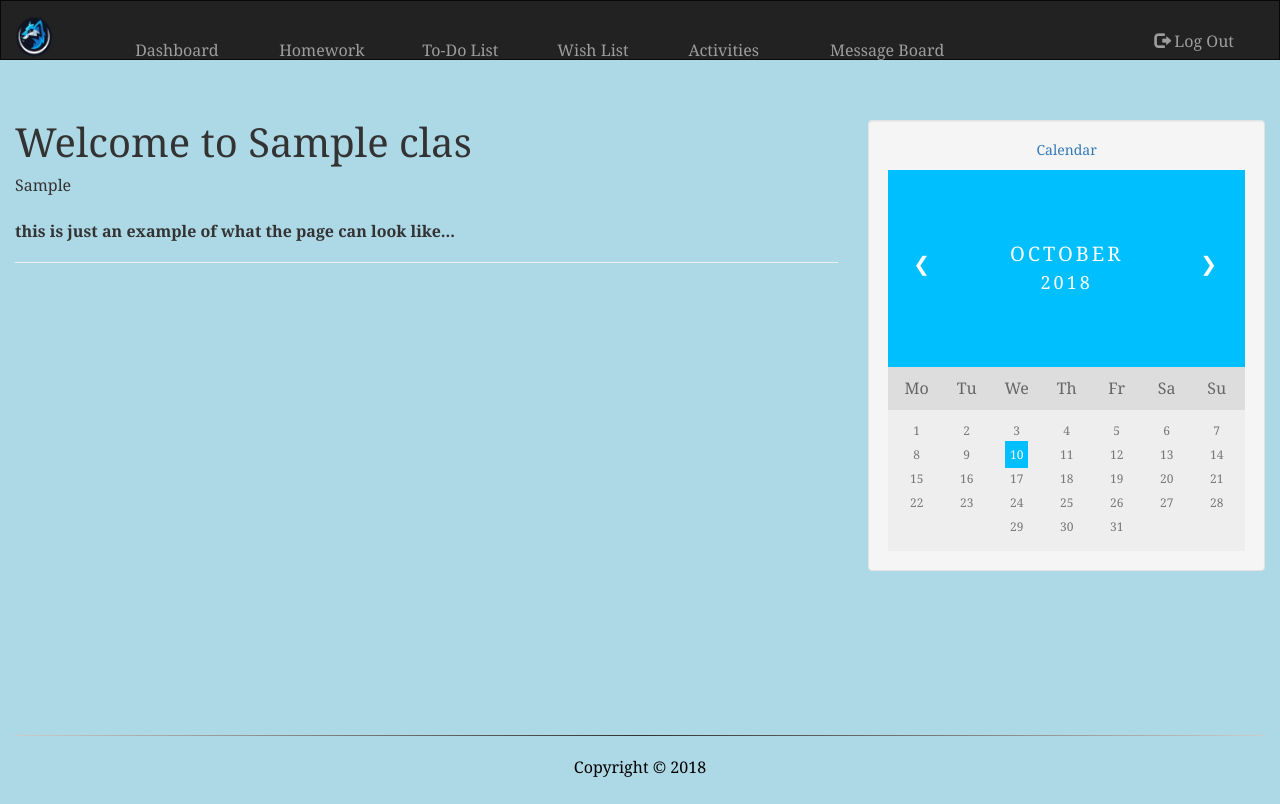
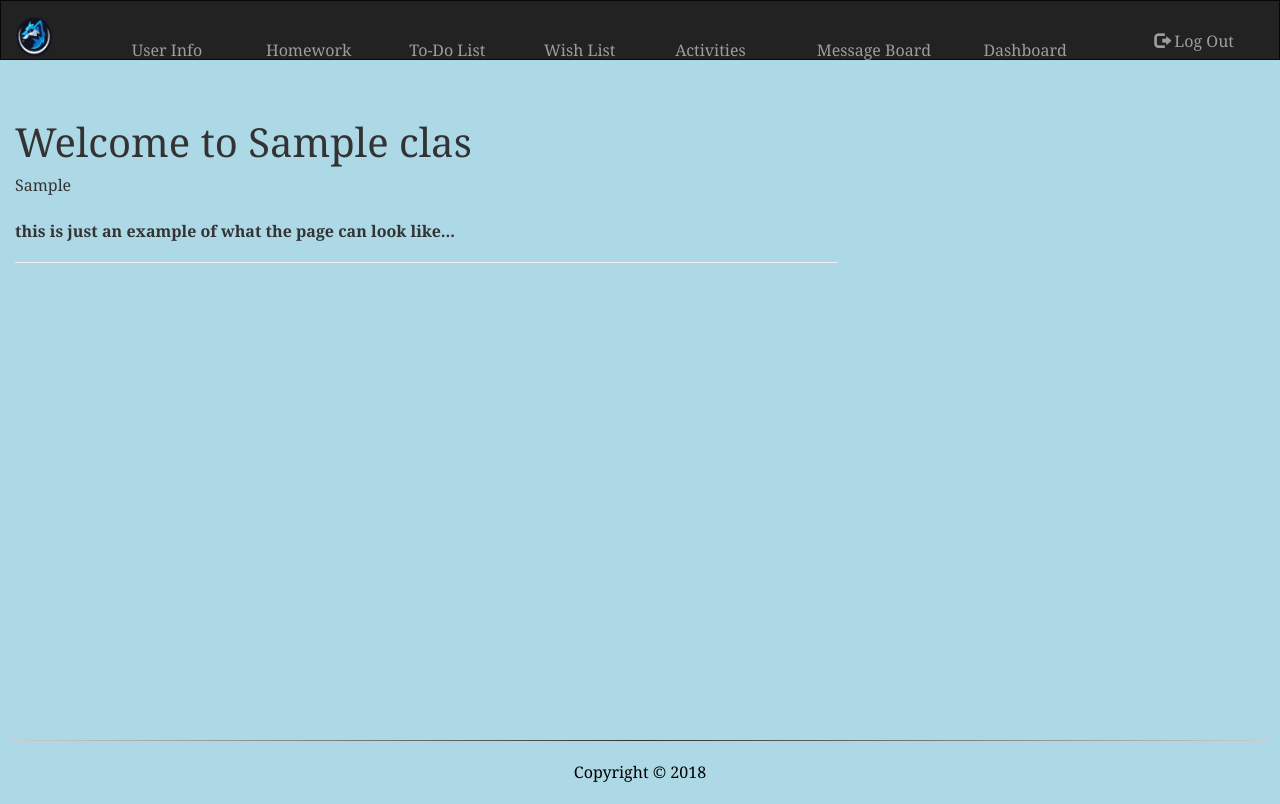
Before and after one commit to NorahJC/CS4720-Project, a PHP site: page /man_homepage.php in a window 1280 px wide. Run offline with PHP 8.4, Linux system fonts and the light colour scheme; the visitor is signed in with stand-in values (Sample User, id 1); tables that the repository leaves empty hold one stand-in row (values such as "Sample post").

```diff
--- a/logout.html
+++ b/logout.html
@@ -21,6 +21,6 @@
 		<h3 style = "text-align:center"> You have been successfully logged out! </h3>
 			<br>
 			<br>
-		<a href = "login.html"><p class = "login-page"><b> Return to Login Page</b></p></a>
+		<a href = "login.php"><p class = "login-page"><b> Return to Login Page</b></p></a>
 </body>
 </html>
--- a/man_dashboard.php
+++ b/man_dashboard.php
@@ -62,8 +62,8 @@
 
 			if($classList == -1){
 				$classList = array();
-				echo "<h4><b>You are not associated with any classes.</b></h4>";
-				echo "<a href='login.php'>Go back to Main Page</a>";
+				echo "<h4><b>You are not associated with any classes. Please contact an adminstrator</b></h4>";
+				echo "<a href='login.php'>Go back to Login Page</a>";
 			}
 
 			foreach($classList as $class){
--- a/man_homepage.php
+++ b/man_homepage.php
@@ -70,9 +70,10 @@
 
 
       <ul class="nav navbar-nav">
-        <li >
-				<form class="dashboard" action="man_dashboard.php" method="post">
-				<button style = "padding: 30px" type="submit" class="btn-link login-page">Dashboard</button></form>
+	  	<li>
+				<form class="dashboard" method="post">
+				<input type="hidden" name = "tab" value="userInfo">
+				<button style = "padding: 30px" type="submit" class="btn-link login-page">User Info</button></form>
 		</li>
         <li>
 				<form class="dashboard" method="post">
@@ -97,7 +98,10 @@
 				<input type="hidden" name = "tab" value="messageboard">
 				<button style = "padding: 30px" type="submit" class="btn-link login-page">Message Board</button></form>
 		</li>
-
+		<li >
+				<form class="dashboard" action="man_dashboard.php" method="post">
+				<button style = "padding: 30px" type="submit" class="btn-link login-page">Dashboard</button></form>
+		</li>
       </ul>
       <ul class="nav navbar-nav navbar-right">
         <li><a href="logout.html" style = "padding: 30px"><span class="glyphicon glyphicon-log-out"></span> Log Out</a></li>
@@ -177,83 +181,31 @@
 		else if($_POST['tab'] == "messageboard"){
 			echo "<h3>Message Board<h3><hr>";
 		}
+		else if($_POST['tab'] == "userInfo"){
+			echo "<h3>User Information<h3><hr>";
+			$userInfo = array();
+			if($_SESSION['usertype'] != 'parent'){
+				echo "<p>You are logged in as a Teacher</p>";
+			}
+			else{
+				echo "<p>You are logged in as a Parent</p>";
+			}
+			echo "<p><b>Username:</b> ".$_SESSION['uname']."</p>";
+
+		}
 		else{
 			echo "<h3>Please select a tab</h3><hr>";
 		}
 	}
 ?>
 </div>
-<div class="container-fluid text-center">
-  <div class="row content">
-    <div class="col-sm-4 sidenav">
-	 <div class="well">
-      <p><a href="#">Calendar</a></p>
 
-	<div class="month">
-	  <ul>
-		<li class="prev">&#10094;</li>
-		<li class="next">&#10095;</li>
-		<li>
-		  October<br>
-		  <span style="font-size:18px">2018</span>
-		</li>
-	  </ul>
-	</div>
+<footer class="container-fluid-1">
+	<hr class = "style-one">
+	<p class = "login-page">Copyright © 2018
+	</p>
+</footer>
 
-	<ul class="weekdays">
-	  <li>Mo</li>
-	  <li>Tu</li>
-	  <li>We</li>
-	  <li>Th</li>
-	  <li>Fr</li>
-	  <li>Sa</li>
-	  <li>Su</li>
-	</ul>
-
-	<ul class="days">
-	  <li>1</li>
-	  <li>2</li>
-	  <li>3</li>
-	  <li>4</li>
-	  <li>5</li>
-	  <li>6</li>
-	  <li>7</li>
-	  <li>8</li>
-	  <li>9</li>
-	  <li><span class="active">10</span></li>
-	  <li>11</li>
-	  <li>12</li>
-	  <li>13</li>
-	  <li>14</li>
-	  <li>15</li>
-	  <li>16</li>
-	  <li>17</li>
-	  <li>18</li>
-	  <li>19</li>
-	  <li>20</li>
-	  <li>21</li>
-	  <li>22</li>
-	  <li>23</li>
-	  <li>24</li>
-	  <li>25</li>
-	  <li>26</li>
-	  <li>27</li>
-	  <li>28</li>
-	  <li>29</li>
-	  <li>30</li>
-	  <li>31</li>
-	</ul>
-	</div>
-	</div>
-    </div>
-	</div>
-
-
-	<footer class="container-fluid">
-		<hr class = "style-one">
-		<p class = "login-page">Copyright © 2018
-		</p>
-	</footer>
 
 </body>
 </html>
```
Also changed, not shown: database/tempDbClass.php (+5 -5 lines), login.php (+19 -2 lines), man_register.html (+6 -8 lines).
